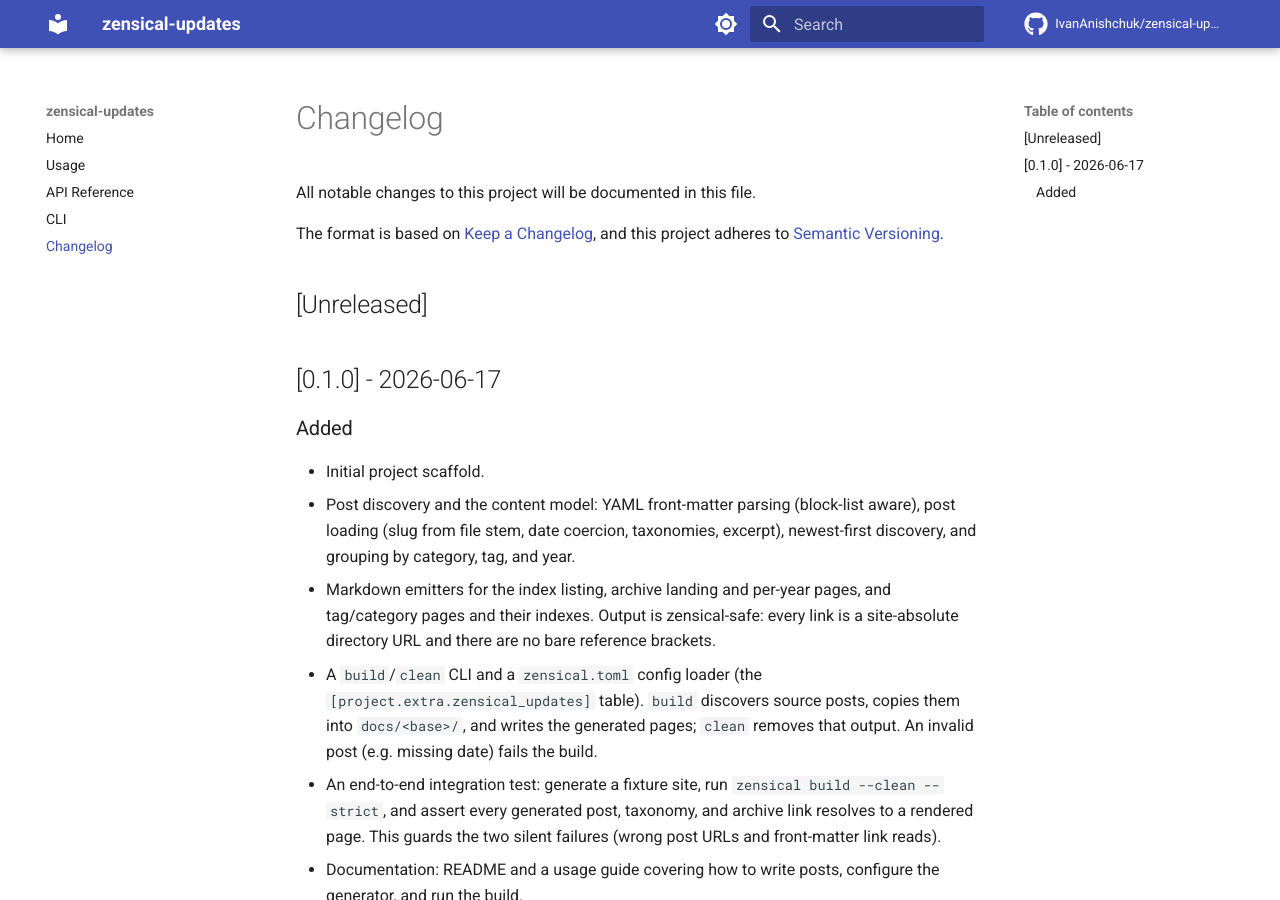
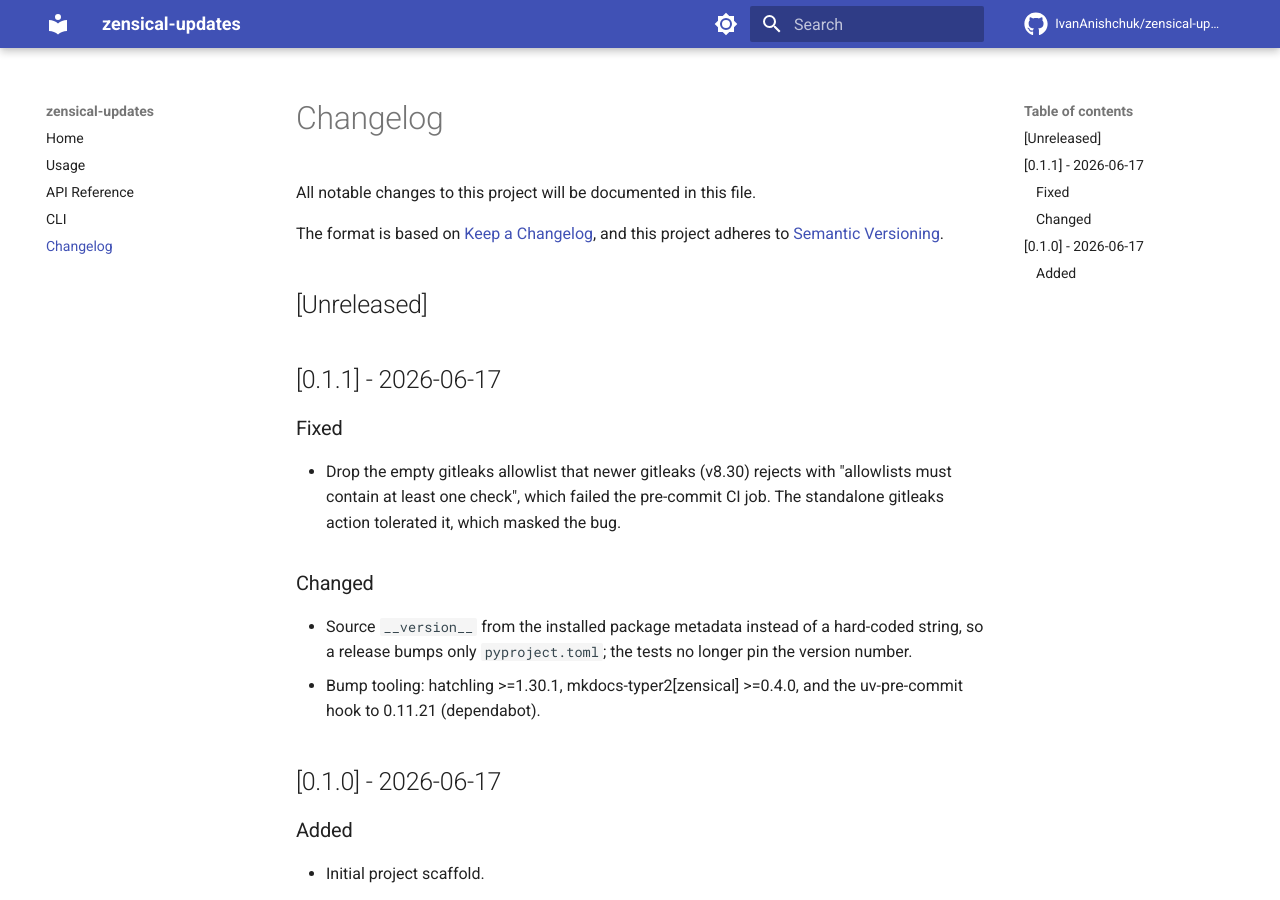
Before and after one commit to IvanAnishchuk/zensical-updates, an MkDocs documentation site: the page built from docs/changelog.md, in a window 1280 px wide and 900 px high. Built offline with MkDocs 1.6.1 and Material for MkDocs 9.7.7, drawn with Linux system fonts in a browser that asks for light colours; comment, search, counter and statistics services are not loaded.

Commit message:
chore: release 0.1.1
Source __version__ from the installed package metadata so a release bumps only pyproject.toml; the tests no longer pin the version number. Point the README and docs install at PyPI. Incorporate dependabot bumps: hatchling >=1.30.1, mkdocs-typer2[zensical] >=0.4.0, and the uv-pre-commit hook to 0.11.21.

Co-Authored-By: Claude Opus 4.8 (1M context) <noreply@anthropic.com>

```diff
--- a/.pre-commit-config.yaml
+++ b/.pre-commit-config.yaml
@@ -55,7 +55,7 @@ repos:
 
   # ── uv lockfile sync ─────────────────────────────────────────
   - repo: https://github.com/astral-sh/uv-pre-commit
-    rev: 0.11.6
+    rev: 0.11.21
     hooks:
       - id: uv-lock
 
--- a/CHANGELOG.md
+++ b/CHANGELOG.md
@@ -6,6 +6,22 @@ The format is based on [Keep a Changelog](https://keepachangelog.com/),
 and this project adheres to [Semantic Versioning](https://semver.org/).
 
 ## [Unreleased]
+
+## [0.1.1] - 2026-06-17
+
+### Fixed
+
+- Drop the empty gitleaks allowlist that newer gitleaks (v8.30) rejects with
+  "allowlists must contain at least one check", which failed the pre-commit CI
+  job. The standalone gitleaks action tolerated it, which masked the bug.
+
+### Changed
+
+- Source `__version__` from the installed package metadata instead of a
+  hard-coded string, so a release bumps only `pyproject.toml`; the tests no
+  longer pin the version number.
+- Bump tooling: hatchling >=1.30.1, mkdocs-typer2[zensical] >=0.4.0, and the
+  uv-pre-commit hook to 0.11.21 (dependabot).
 
 ## [0.1.0] - 2026-06-17
 
--- a/src/zensical_updates/__init__.py
+++ b/src/zensical_updates/__init__.py
@@ -7,11 +7,13 @@ type checkers (mypy `strict` / basedpyright) and the autodoc tooling.
 
 from __future__ import annotations
 
+from importlib.metadata import version
+
 from zensical_updates.build import BuildResult, build_site, clean_site
 from zensical_updates.config import Config, load_config
 from zensical_updates.model import Post, PostError, discover_posts, load_post
 
-__version__ = "0.1.0"
+__version__ = version("zensical-updates")
 
 __all__ = [
     "BuildResult",
```
Also changed, not shown: README.md (+2 -3 lines), docs/index.md (+2 -3 lines), pyproject.toml (+4 -4 lines), .gitleaks.toml, 3 other files.
